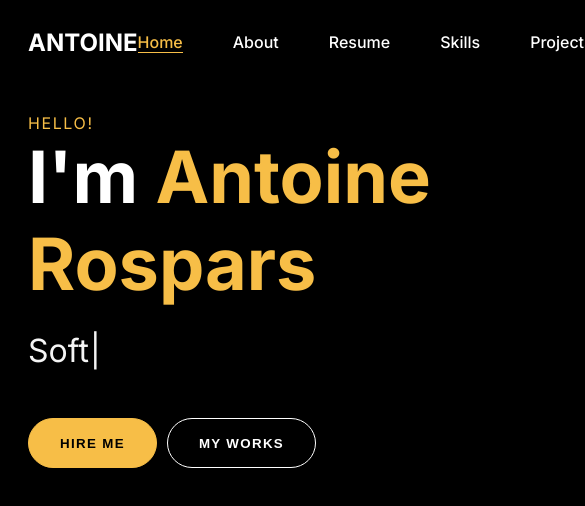
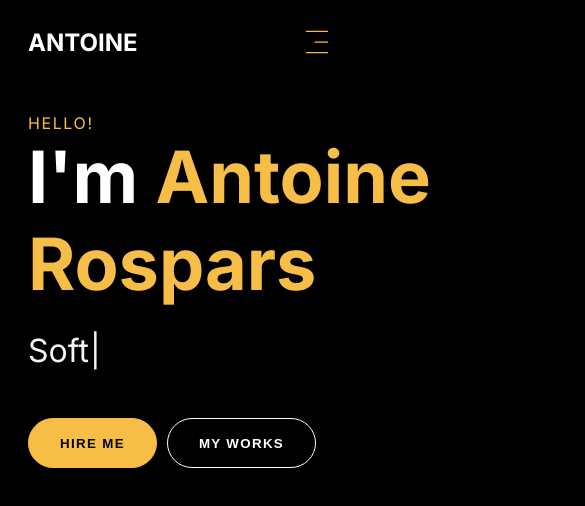
Before and after one commit to P4ST4S/portfolio-react-vite, a React (Vite) app: page / in a window 390 px wide. Shown: the top 506 px of the page, 585 px wide, since content can reach past the window. Built offline with nearby package versions, Linux system fonts and the light colour scheme.

Commit message:
Add react-icons package for using icons in the project

```diff
--- a/package.json
+++ b/package.json
@@ -12,6 +12,7 @@
   "dependencies": {
     "react": "^18.3.1",
     "react-dom": "^18.3.1",
+    "react-icons": "^5.3.0",
     "react-router-dom": "^6.26.0",
     "typewriter-effect": "^2.21.0"
   },
--- a/src/components/Header.tsx
+++ b/src/components/Header.tsx
@@ -1,7 +1,24 @@
 import { NavLink } from "react-router-dom";
+import { useState, useEffect } from "react";
+import { CiMenuFries } from "react-icons/ci";
 import styles from "../styles/components/Header.module.css";
 
 function Header() {
+  const [width, setWidth] = useState(window.innerWidth);
+
+  function handleWindowSizeChange() {
+    setWidth(window.innerWidth);
+  }
+
+  useEffect(() => {
+    window.addEventListener("resize", handleWindowSizeChange);
+    return () => {
+      window.removeEventListener("resize", handleWindowSizeChange);
+    };
+  }, []);
+
+  const isMobile = width <= 1000;
+
   return (
     <header>
       <nav className={styles.navigation}>
@@ -12,6 +29,9 @@ function Header() {
         >
           <h1 className={styles.title}>ANTOINE</h1>
         </NavLink>
+        {isMobile ? (
+          <CiMenuFries className={styles.menuIcon} />
+        ) : (
           <ul className={styles.listLink}>
             <li>
               <NavLink
@@ -63,6 +83,7 @@ function Header() {
               </NavLink>
             </li>
           </ul>
+        )}
       </nav>
     </header>
   );
--- a/src/styles/components/Header.module.css
+++ b/src/styles/components/Header.module.css
@@ -49,3 +49,10 @@
   color: #f7be47;
   border-bottom: 1px solid #f7be47;
 }
+
+.menuIcon {
+  color: #f7be47;
+  font-size: 30px;
+  cursor: pointer;
+  margin-right: 30px;
+}
```
Also changed, not shown: src/assets/menu.svg (added), 1 other file (tests, documents, lock files or other folders). Lines whose indentation alone changed are shown as unchanged.
